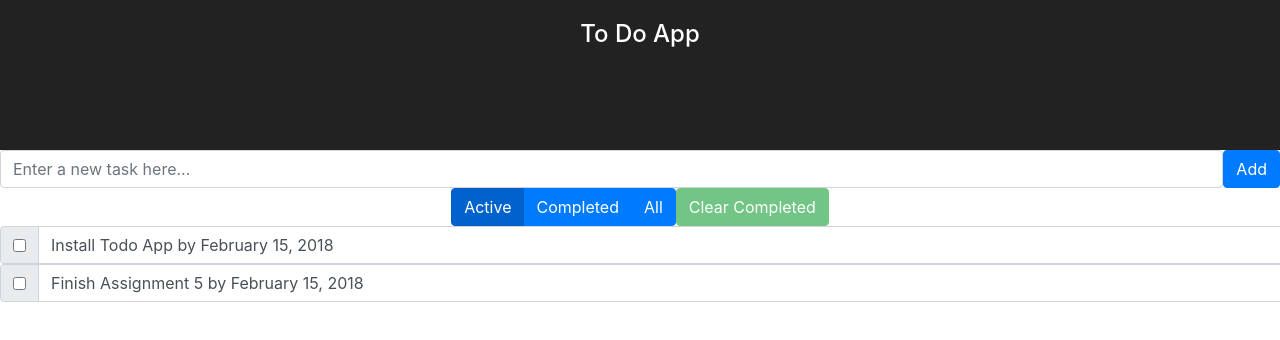
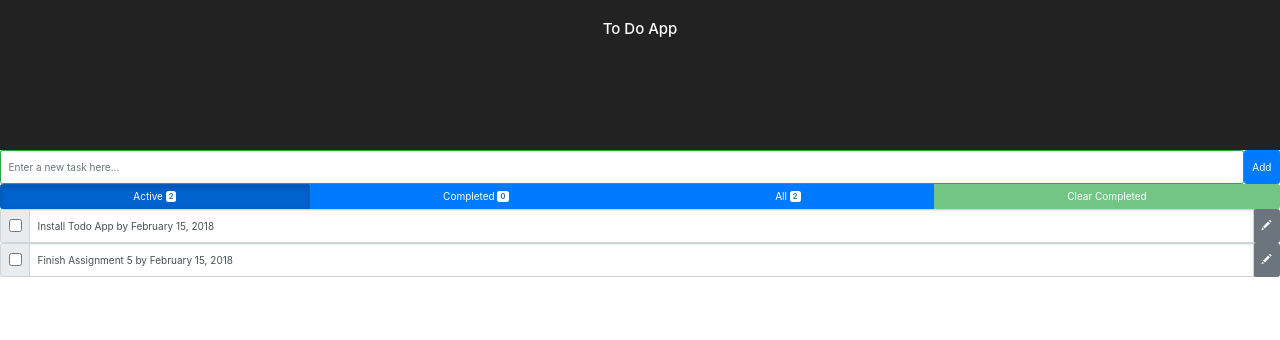
Before and after one commit to eugeneyu90/todoApp, a React (Create React App) app: page / in a window 1280 px wide. Shown: the top 340 px of the page. Built offline with nearby package versions, Linux system fonts and the light colour scheme.

Commit message:
added total task #'s per view button

```diff
--- a/public/index.html
+++ b/public/index.html
@@ -10,8 +10,8 @@
     -->
     <link rel="manifest" href="%PUBLIC_URL%/manifest.json">
     <link rel="shortcut icon" href="%PUBLIC_URL%/favicon.ico">
-    <link rel="stylesheet" href="https://maxcdn.bootstrapcdn.com/font-awesome/4.7.0/css/font-awesome.min.css">
-    <link rel="stylesheet" href="https://maxcdn.bootstrapcdn.com/bootstrap/4.0.0/css/bootstrap.min.css">
+    <!-- <link rel="stylesheet" href="https://maxcdn.bootstrapcdn.com/font-awesome/4.7.0/css/font-awesome.min.css"> -->
+    <link rel="stylesheet" href="https://maxcdn.bootstrapcdn.com/bootstrap/3.3.7/css/bootstrap.min.css">
 
     <!--
       Notice the use of %PUBLIC_URL% in the tags above.
--- a/src/TodoAddBar.js
+++ b/src/TodoAddBar.js
@@ -1,16 +1,18 @@
 import React, { Component } from 'react'
-import { Button, Form, FormGroup, Label, Input, FormFeedback, FormText } from 'reactstrap';
+import { Button, Form, Input } from 'reactstrap';
 import getToday from './getToday.js'
 
 class TodoAddBar extends Component {
   constructor() {
     super()
     this.state = {
-      task: ''
+      task: '',
+      isEmptyOnSubmit: false
     }
   }
 
   handleSubmit = () => {
+    if(this.state.task !== '') {
       let newTask = {
         id: this.props.lastID + 1,
         task: this.state.task,
@@ -18,11 +20,16 @@ class TodoAddBar extends Component {
         isComplete: false,
         isCleared: false
       }
-
       this.props.addToList(newTask)
       this.setState({
-      task: ''
+        task: '',
+        isEmptyOnSubmit: false
       })
+    } else {
+      this.setState({
+        isEmptyOnSubmit: true
+      })
+    }
   }
 
   updateTask = (event) => {
@@ -40,14 +47,10 @@ class TodoAddBar extends Component {
       }
     }
     return (
-      // <Form inline onSubmit={() => {return false}}>
-      //   <FormGroup >
-        <div style={styles.flex}>
-            <Input type="text" value={this.state.task} placeholder={placeHolder} onChange={this.updateTask} onKeyDown={(event) => { if(event.keyCode === 13) { this.handleSubmit() }}}/>
+      <Form style={styles.flex} onSubmit={(event) => {event.preventDefault()}}>
+        <Input valid={!this.state.isEmptyOnSubmit} type="text" value={this.state.task} placeholder={placeHolder} onChange={this.updateTask} onKeyDown={(event) => {if(event.keyCode === 13) this.handleSubmit()}}/>
         <Button color="primary" type="button" onClick={this.handleSubmit}>Add</Button>
-        </div>
-      //   </FormGroup>
-      // </Form>
+      </Form>
     )
   }
 }
--- a/src/TodoList.js
+++ b/src/TodoList.js
@@ -1,5 +1,5 @@
 import React, { Component } from 'react'
-import { Button, ButtonGroup, InputGroup, InputGroupAddon, InputGroupText, Input, Badge } from 'reactstrap'
+import { Button, ButtonGroup, InputGroup, InputGroupAddon, InputGroupText, Input, Badge, ButtonToolbar } from 'reactstrap'
 // import 'font-awesome/css/font-awesome.min.css'
 
 
@@ -29,37 +29,52 @@ class TodoList extends Component {
   }
 
   render() {
-    const {todoList} = this.props
-
+    const { todoList } = this.props
+    const { viewSelected } = this.state
     let selectedList
     // Filter list into new array to be mapped
-    this.state.viewSelected === 'Active' &&
+    viewSelected === 'Active' &&
       (selectedList = todoList.filter((item) => { return item.isCleared === false }))
 
-    this.state.viewSelected === 'Completed' &&
+    viewSelected === 'Completed' &&
       (selectedList = todoList.filter((item) => { return item.isCleared === true }))
 
-    this.state.viewSelected === 'All' &&
+    viewSelected === 'All' &&
       (selectedList = todoList)
 
     const disableClear = selectedList.every((item) => { return item.isComplete === false || item.isCleared === true })
+    const activeNum = todoList.reduce((acc, cur) => { return acc + !cur.isCleared }, 0)
+    const completedNum = todoList.reduce((acc, cur) => { return acc + cur.isComplete }, 0)
     const itemsToDisplay = selectedList.map((item) =>
       <Todo key={item.id}
             item={item}
             toggle={this.props.toggleComplete}
             checkCompleted={this.checkCompleted} />
     )
-    return (
-      <div>
-        <ButtonGroup>
-          <Button color="primary" onClick={() => this.onRadioBtnClick('Active')} active={this.state.viewSelected === 'Active'}>Active</Button>
-          <Button color="primary" onClick={() => this.onRadioBtnClick('Completed')} active={this.state.viewSelected === 'Completed'}>Completed</Button>
-          <Button color="primary" onClick={() => this.onRadioBtnClick('All')} active={this.state.viewSelected === 'All'}>All</Button>
-        </ButtonGroup>
-        <Button color="success" onClick={this.clearCompleted} disabled={disableClear || (this.state.viewSelected === 'Completed')}>Clear Completed</Button>
+    const styles = {
+      inlineBlock: {
+        display: 'inline-block'
+      }
+    }
+    return <div>
+        <ButtonToolbar>
+          <ButtonGroup className={'btn-group-justified'} style={styles.inlineBlock}>
+            <Button href="#" color="primary" onClick={() => this.onRadioBtnClick('Active')} active={viewSelected === 'Active'}>
+              Active <Badge color="secondary">{activeNum}</Badge>
+            </Button>
+            <Button href="#" color="primary" onClick={() => this.onRadioBtnClick('Completed')} active={viewSelected === 'Completed'}>
+              Completed <Badge color="secondary">{completedNum}</Badge>
+            </Button>
+            <Button href="#" color="primary" onClick={() => this.onRadioBtnClick('All')} active={viewSelected === 'All'}>
+              All <Badge color="secondary">{todoList.length}</Badge>
+            </Button>
+            <Button href="#" color="success" onClick={this.clearCompleted} disabled={disableClear || viewSelected === 'Completed'}>
+              Clear Completed
+            </Button>
+          </ButtonGroup>
+        </ButtonToolbar>
         {itemsToDisplay}
       </div>
-    )
   }
 }
 
@@ -95,7 +110,7 @@ class Todo extends Component {
           </InputGroupAddon>
           <Input readOnly={true} style={{...styles.noGreyOut, ...showLineThrough}} type="text" value={`${task} by ${completeBy}`} />
           <InputGroupAddon addonType="append">{showClearMeMessage}</InputGroupAddon>
-          <span className="glyphicon glyphicon-pencil" aria-hidden="true"></span>
+          <Button><span className="glyphicon glyphicon-pencil" aria-hidden="true"></span></Button>
         </InputGroup>
       </div>
     )
```
Lines whose indentation alone changed are shown as unchanged.
